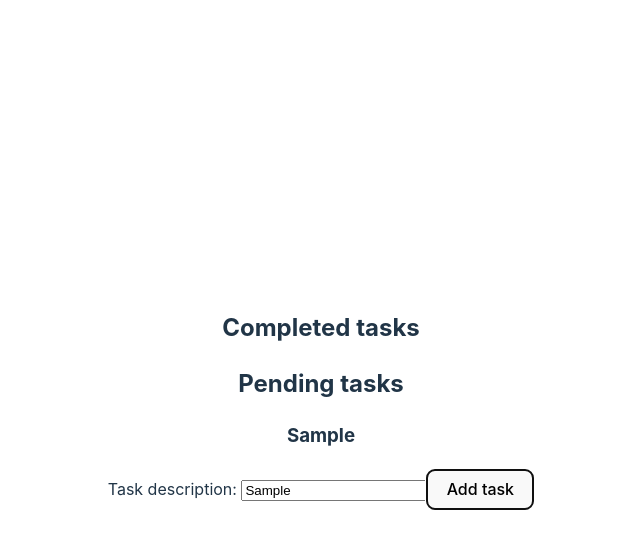
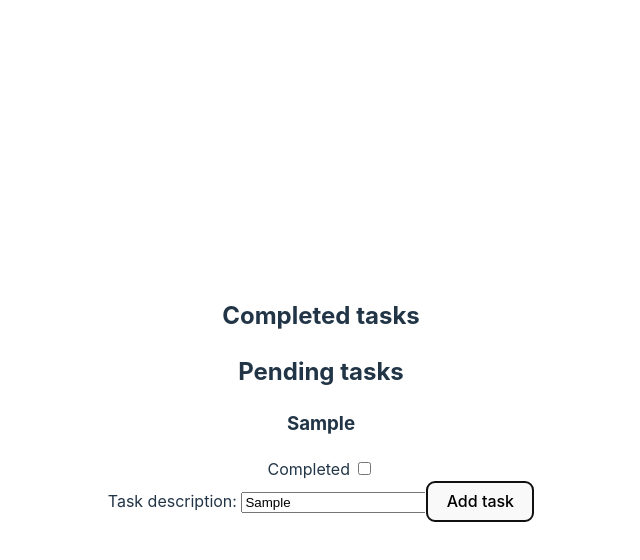
Before and after one commit to danielransome/nova-fori, a React (Vite) app: page / in a window 1280 px wide. Both pictures are taken after typing "Sample" into the empty fields and a click on the button "Add task". Shown: the top 560 px of the page, without its empty margins (319-959 px from the left). Built offline with nearby package versions, Linux system fonts and the light colour scheme.

Commit message:
Passed label test

```diff
--- a/src/components/to-do-list/Task.tsx
+++ b/src/components/to-do-list/Task.tsx
@@ -9,6 +9,10 @@ const Task: React.FC<TaskProps> = ({ description, completed }) => {
   return (
     <div>
       <h3>{description}</h3>
+
+      <label>
+        Completed <input type="checkbox" />
+      </label>
     </div>
   )
 }
```
